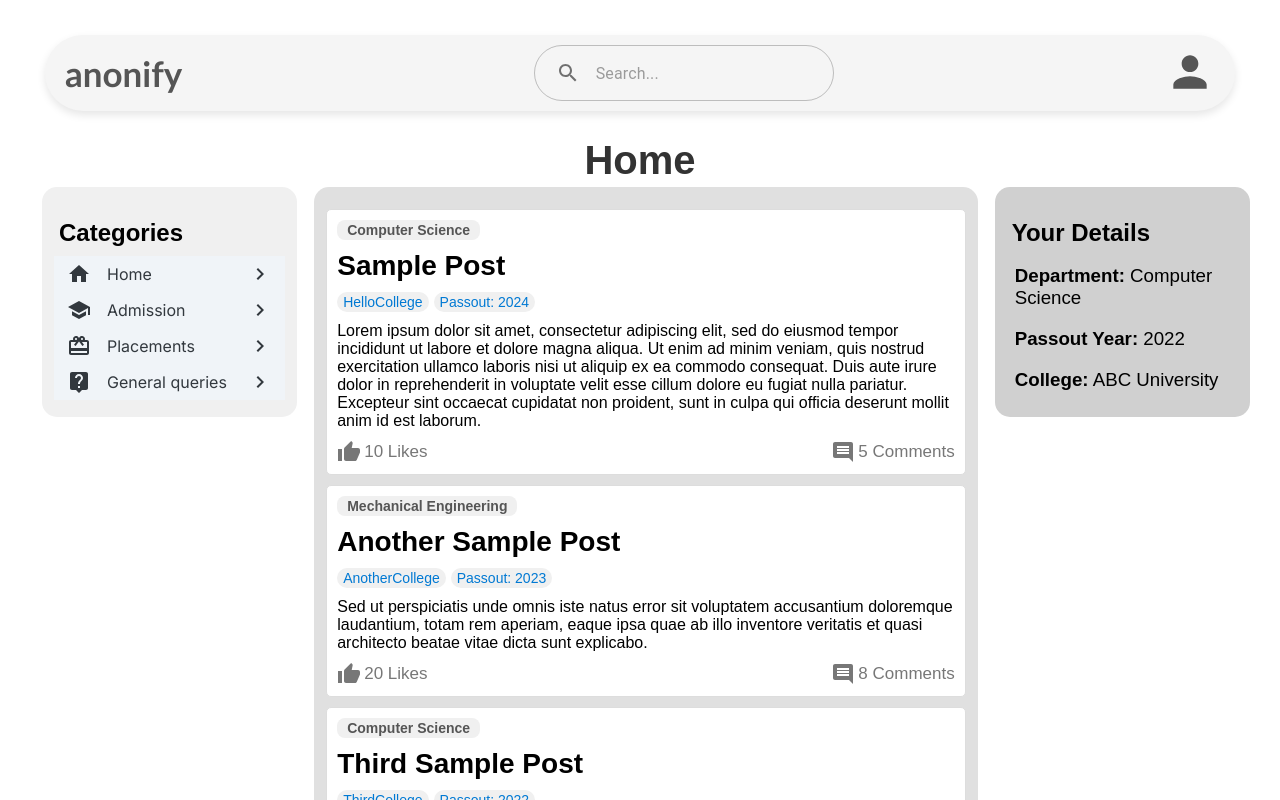
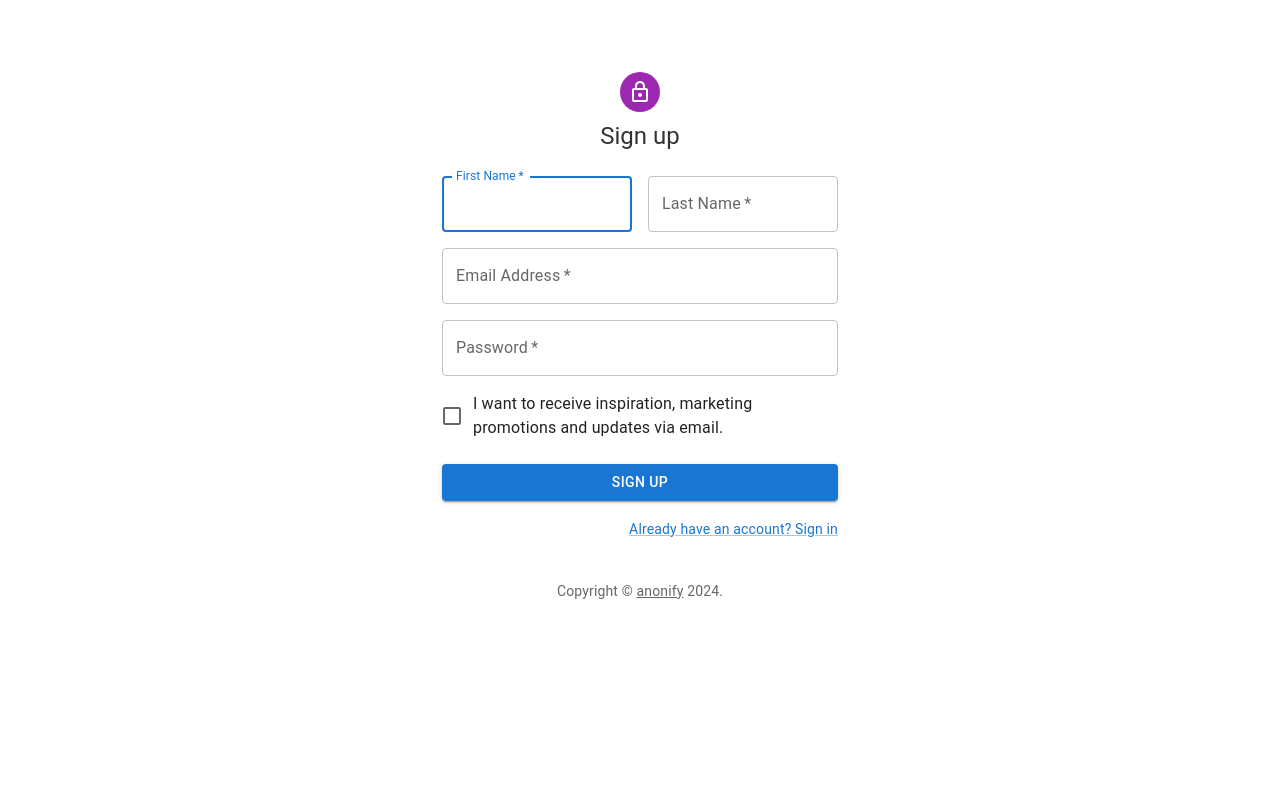
Before and after one commit to TirthNandha/anonify, a React (Create React App) app in the folder frontend/: page /Signup in a window 1280 px wide. Shown: the top 800 px of the page. Built offline with nearby package versions, Linux system fonts and the light colour scheme; a web font is replaced by a local one.

Commit message:
sigin and signup pages created

```diff
--- a/frontend/src/Components/App.jsx
+++ b/frontend/src/Components/App.jsx
@@ -1,16 +1,19 @@
-import React from "react"
-import Header from "./Header"
-import "../styles/App.css"
-import Title from "./Title"
-import Content from "./Content"
-import Spacer from "./Spacer"
+import React from "react";
+import "../styles/App.css";
+import Home from "./Home";
+import { BrowserRouter as Router, Route, Routes } from 'react-router-dom';
+import SignIn from "./Signin";
+import SignUp from "./SignUp";
 function App() {
   return (
     <div>
-      <Spacer />
-      <Header />
-      <Title />
-      <Content />
+      <Router>
+        <Routes>
+          <Route path="/" element={<Home />} />
+          <Route path="/Signin" element={<SignIn />} />
+          <Route path="/Signup" element={<SignUp />} />
+        </Routes>
+      </Router>
     </div>
   );
 }
--- a/frontend/src/Components/Content.jsx
+++ b/frontend/src/Components/Home.jsx
@@ -4,12 +4,18 @@
 import Categories from './Categories';
 import YourDetails from './YourDetails';
 import Post from './Post';
+import Header from "./Header";
+import Title from "./Title";
+import Spacer from "./Spacer";
 
 
 
-function Content() {
+function Home() {
     return (
         <div>
+            <Spacer />
+            <Header />
+            <Title />
             <Grid container spacing={3} sx={{ flexGrow: 1, paddingLeft: '29px' }}>
                 <Grid item xs={2.5} sx={{ height: '230px', backgroundColor: '#f0f0f0', borderRadius: '15px', marginRight: '7px', position: 'sticky', top: "172px"}}>
                     <h2 style={{paddingLeft:"5px", marginBottom: 3}}>Categories</h2>
@@ -54,4 +60,4 @@
     )
 }
 
-export default Content;
+export default Home;
--- /dev/null
+++ b/frontend/src/Components/SignUp.jsx
@@ -0,0 +1,133 @@
+import * as React from 'react';
+import Avatar from '@mui/material/Avatar';
+import Button from '@mui/material/Button';
+import CssBaseline from '@mui/material/CssBaseline';
+import TextField from '@mui/material/TextField';
+import FormControlLabel from '@mui/material/FormControlLabel';
+import Checkbox from '@mui/material/Checkbox';
+import Link from '@mui/material/Link';
+import Grid from '@mui/material/Grid';
+import Box from '@mui/material/Box';
+import LockOutlinedIcon from '@mui/icons-material/LockOutlined';
+import Typography from '@mui/material/Typography';
+import Container from '@mui/material/Container';
+import { createTheme, ThemeProvider } from '@mui/material/styles';
+
+function Copyright(props) {
+  return (
+    <Typography variant="body2" color="text.secondary" align="center" {...props}>
+      {'Copyright © '}
+      <Link color="inherit" href="/">
+        anonify
+      </Link>{' '}
+      {new Date().getFullYear()}
+      {'.'}
+    </Typography>
+  );
+}
+
+// TODO remove, this demo shouldn't need to reset the theme.
+
+const defaultTheme = createTheme();
+
+export default function SignUp() {
+  const handleSubmit = (event) => {
+    event.preventDefault();
+    const data = new FormData(event.currentTarget);
+    console.log({
+      email: data.get('email'),
+      password: data.get('password'),
+    });
+  };
+
+  return (
+    <ThemeProvider theme={defaultTheme}>
+      <Container component="main" maxWidth="xs">
+        <CssBaseline />
+        <Box
+          sx={{
+            marginTop: 8,
+            display: 'flex',
+            flexDirection: 'column',
+            alignItems: 'center',
+          }}
+        >
+          <Avatar sx={{ m: 1, bgcolor: 'secondary.main' }}>
+            <LockOutlinedIcon />
+          </Avatar>
+          <Typography component="h1" variant="h5">
+            Sign up
+          </Typography>
+          <Box component="form" noValidate onSubmit={handleSubmit} sx={{ mt: 3 }}>
+            <Grid container spacing={2}>
+              <Grid item xs={12} sm={6}>
+                <TextField
+                  autoComplete="given-name"
+                  name="firstName"
+                  required
+                  fullWidth
+                  id="firstName"
+                  label="First Name"
+                  autoFocus
+                />
+              </Grid>
+              <Grid item xs={12} sm={6}>
+                <TextField
+                  required
+                  fullWidth
+                  id="lastName"
+                  label="Last Name"
+                  name="lastName"
+                  autoComplete="family-name"
+                />
+              </Grid>
+              <Grid item xs={12}>
+                <TextField
+                  required
+                  fullWidth
+                  id="email"
+                  label="Email Address"
+                  name="email"
+                  autoComplete="email"
+                />
+              </Grid>
+              <Grid item xs={12}>
+                <TextField
+                  required
+                  fullWidth
+                  name="password"
+                  label="Password"
+                  type="password"
+                  id="password"
+                  autoComplete="new-password"
+                />
+              </Grid>
+              <Grid item xs={12}>
+                <FormControlLabel
+                  control={<Checkbox value="allowExtraEmails" color="primary" />}
+                  label="I want to receive inspiration, marketing promotions and updates via email."
+                />
+              </Grid>
+            </Grid>
+            <Button
+              type="submit"
+              fullWidth
+              variant="contained"
+              sx={{ mt: 3, mb: 2 }}
+            >
+              Sign Up
+            </Button>
+            <Grid container justifyContent="flex-end">
+              <Grid item>
+                <Link href="/signin" variant="body2">
+                  Already have an account? Sign in
+                </Link>
+              </Grid>
+            </Grid>
+          </Box>
+        </Box>
+        <Copyright sx={{ mt: 5 }} />
+      </Container>
+    </ThemeProvider>
+  );
+}
--- /dev/null
+++ b/frontend/src/Components/Signin.jsx
@@ -0,0 +1,107 @@
+import * as React from 'react';
+import Avatar from '@mui/material/Avatar';
+import Button from '@mui/material/Button';
+import CssBaseline from '@mui/material/CssBaseline';
+import TextField from '@mui/material/TextField';
+import FormControlLabel from '@mui/material/FormControlLabel';
+import Checkbox from '@mui/material/Checkbox';
+import Link from '@mui/material/Link';
+import Grid from '@mui/material/Grid';
+import Box from '@mui/material/Box';
+import LockOutlinedIcon from '@mui/icons-material/LockOutlined';
+import Typography from '@mui/material/Typography';
+import Container from '@mui/material/Container';
+import { createTheme, ThemeProvider } from '@mui/material/styles';
+
+function Copyright(props) {
+  return (
+    <Typography variant="body2" color="text.secondary" align="center" {...props}>
+      {'Copyright © '}
+      <Link color="inherit" href="/">
+        anonify
+      </Link>{' '}
+      {new Date().getFullYear()}
+      {'.'}
+    </Typography>
+  );
+}
+
+// TODO remove, this demo shouldn't need to reset the theme.
+
+const defaultTheme = createTheme();
+
+export default function SignIn() {
+  const handleSubmit = (event) => {
+    event.preventDefault();
+    const data = new FormData(event.currentTarget);
+    console.log({
+      email: data.get('email'),
+      password: data.get('password'),
+    });
+  };
+
+  return (
+    <ThemeProvider theme={defaultTheme}>
+      <Container component="main" maxWidth="xs">
+        <CssBaseline />
+        <Box
+          sx={{
+            marginTop: 8,
+            display: 'flex',
+            flexDirection: 'column',
+            alignItems: 'center',
+          }}
+        >
+          <Avatar sx={{ m: 1, bgcolor: 'secondary.main' }}>
+            <LockOutlinedIcon />
+          </Avatar>
+          <Typography component="h1" variant="h5">
+            Sign in
+          </Typography>
+          <Box component="form" onSubmit={handleSubmit} noValidate sx={{ mt: 1 }}>
+            <TextField
+              margin="normal"
+              required
+              fullWidth
+              id="email"
+              label="Email Address"
+              name="email"
+              autoComplete="email"
+              autoFocus
+            />
+            <TextField
+              margin="normal"
+              required
+              fullWidth
+              name="password"
+              label="Password"
+              type="password"
+              id="password"
+              autoComplete="current-password"
+            />
+            <FormControlLabel
+              control={<Checkbox value="remember" color="primary" />}
+              label="Remember me"
+            />
+            <Button
+              type="submit"
+              fullWidth
+              variant="contained"
+              sx={{ mt: 3, mb: 2 }}
+            >
+              Sign In
+            </Button>
+            <Grid container>
+              <Grid item>
+                <Link href="/signup" variant="body2">
+                  {"Don't have an account? Sign Up"}
+                </Link>
+              </Grid>
+            </Grid>
+          </Box>
+        </Box>
+        <Copyright sx={{ mt: 8, mb: 4 }} />
+      </Container>
+    </ThemeProvider>
+  );
+}
```
Also changed, not shown: 1 other file (tests, documents, lock files or other folders).
